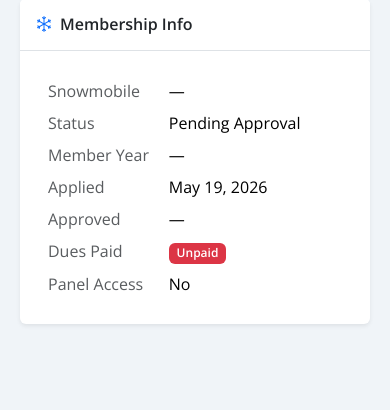
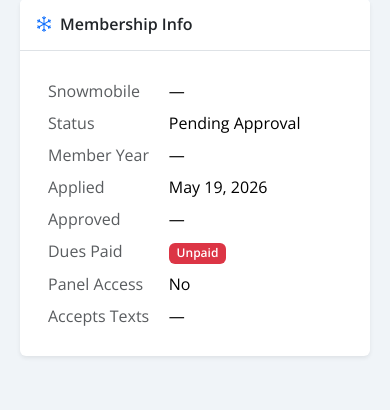
Before and after one commit to cloudflying87/snodeos, a Django app: page /members/1/ in a window 390 px wide. Shown: the part 456-866 px from the top of the page. Run offline with Django 5.2, Linux system fonts and the light colour scheme; the visitor is signed in with stand-in values (Sample User, id 1); data comes from the database, SQL or seed files in the repository.

Commit message:
Add missing registration fields matching the club's Microsoft Forms form
Real form has three fields our app was missing:
- accepts_texts (Yes/No SMS consent, required)
- num_snowmobiles (Number of Snowmobiles for MnUSA, optional)
- referral_source ('How did you find our club?', required textarea)

Added to Member model, migration, MembershipApplicationForm layout,
and member_detail panel view so officers can see all submitted answers.

Co-Authored-By: Claude Sonnet 4.6 <noreply@anthropic.com>

```diff
--- a/accounts/forms.py
+++ b/accounts/forms.py
@@ -5,7 +5,6 @@ from crispy_forms.layout import Layout, Row, Column, Submit, Fieldset
 from .models import Member, RegistrationField
 
 
-# All optional fields that can be toggled via the management panel
 _OPTIONAL_FIELDS = ['phone', 'address', 'city', 'state', 'zip_code', 'snowmobile_brand']
 
 
@@ -13,22 +12,40 @@ class MembershipApplicationForm(forms.ModelForm):
     password1 = forms.CharField(label='Password', widget=forms.PasswordInput)
     password2 = forms.CharField(label='Confirm Password', widget=forms.PasswordInput)
 
+    ACCEPTS_TEXTS_CHOICES = [
+        ('', '— Select —'),
+        (True, 'Yes'),
+        (False, 'No'),
+    ]
+    accepts_texts = forms.NullBooleanField(
+        label='Can you receive text messages?',
+        help_text='We send communications via email but at times text.',
+        widget=forms.RadioSelect(choices=[('True', 'Yes'), ('False', 'No')]),
+        required=True,
+    )
+
     class Meta:
         model = Member
-        # Include all possible fields; __init__ removes disabled ones
         fields = [
             'first_name', 'last_name', 'email',
             'phone', 'address', 'city', 'state', 'zip_code',
             'snowmobile_brand',
+            'accepts_texts', 'num_snowmobiles', 'referral_source',
         ]
         widgets = {
             'state': forms.TextInput(attrs={'placeholder': 'MN'}),
+            'referral_source': forms.Textarea(attrs={'rows': 3}),
+            'num_snowmobiles': forms.NumberInput(attrs={'min': 0, 'max': 20}),
+        }
+        labels = {
+            'num_snowmobiles': 'Number of Snowmobiles (MnUSA)',
+            'referral_source': 'How did you find our club?',
         }
 
     def __init__(self, *args, **kwargs):
         super().__init__(*args, **kwargs)
 
-        # Load field config from DB
+        # Load configurable field config from DB
         try:
             config = {f.field_name: f for f in RegistrationField.objects.all()}
         except Exception:
@@ -44,7 +61,7 @@ class MembershipApplicationForm(forms.ModelForm):
                     self.fields[field_name].label = cfg.label
                 self.fields[field_name].required = cfg.is_required
 
-        # Build dynamic layout based on remaining fields
+        # Build dynamic layout
         personal_fields = [
             Row(Column('first_name', css_class='col-md-6'), Column('last_name', css_class='col-md-6')),
             Row(Column('email', css_class='col-md-6'),
@@ -66,6 +83,16 @@ class MembershipApplicationForm(forms.ModelForm):
             layout_items.append(Fieldset('Address', *address_fields))
         if 'snowmobile_brand' in self.fields:
             layout_items.append(Fieldset('Snowmobile Info', 'snowmobile_brand'))
+
+        layout_items.append(Fieldset('Communication',
+            'accepts_texts',
+        ))
+        layout_items.append(Fieldset('Additional Info',
+            Row(
+                Column('num_snowmobiles', css_class='col-md-4'),
+                Column('referral_source', css_class='col-md-8'),
+            ),
+        ))
         layout_items.append(Fieldset('Account Setup',
             Row(Column('password1', css_class='col-md-6'), Column('password2', css_class='col-md-6')),
         ))
@@ -80,6 +107,14 @@ class MembershipApplicationForm(forms.ModelForm):
         if p1 and p2 and p1 != p2:
             raise forms.ValidationError('Passwords do not match.')
         return p2
+
+    def clean_accepts_texts(self):
+        val = self.cleaned_data.get('accepts_texts')
+        if val == 'True':
+            return True
+        if val == 'False':
+            return False
+        return val
 
     def save(self, commit=True):
         member = super().save(commit=False)
--- a/accounts/models.py
+++ b/accounts/models.py
@@ -84,6 +84,10 @@ class Member(AbstractBaseUser, PermissionsMixin):
     date_applied = models.DateTimeField(auto_now_add=True)
     date_approved = models.DateField(null=True, blank=True)
 
+    accepts_texts   = models.BooleanField(null=True, blank=True)  # SMS consent (Yes/No/not answered)
+    num_snowmobiles = models.PositiveSmallIntegerField(null=True, blank=True)
+    referral_source = models.TextField(blank=True)
+
     dues_paid      = models.BooleanField(default=False)
     dues_paid_date = models.DateField(null=True, blank=True)
 
--- a/templates/members/member_detail.html
+++ b/templates/members/member_detail.html
@@ -84,6 +84,15 @@
             </td>
           </tr>
           <tr><td class="text-muted">Panel Access</td><td>{% if member.is_officer %}Yes{% else %}No{% endif %}</td></tr>
+          <tr><td class="text-muted">Accepts Texts</td>
+            <td>{% if member.accepts_texts is None %}—{% elif member.accepts_texts %}<span class="badge bg-success">Yes</span>{% else %}<span class="badge bg-secondary">No</span>{% endif %}</td>
+          </tr>
+          {% if member.num_snowmobiles is not None %}
+          <tr><td class="text-muted">Snowmobiles (MnUSA)</td><td>{{ member.num_snowmobiles }}</td></tr>
+          {% endif %}
+          {% if member.referral_source %}
+          <tr><td class="text-muted">Found us via</td><td>{{ member.referral_source }}</td></tr>
+          {% endif %}
         </table>
       </div>
     </div>
```
Also changed, not shown: accounts/migrations/0004_member_registration_fields.py (added).
